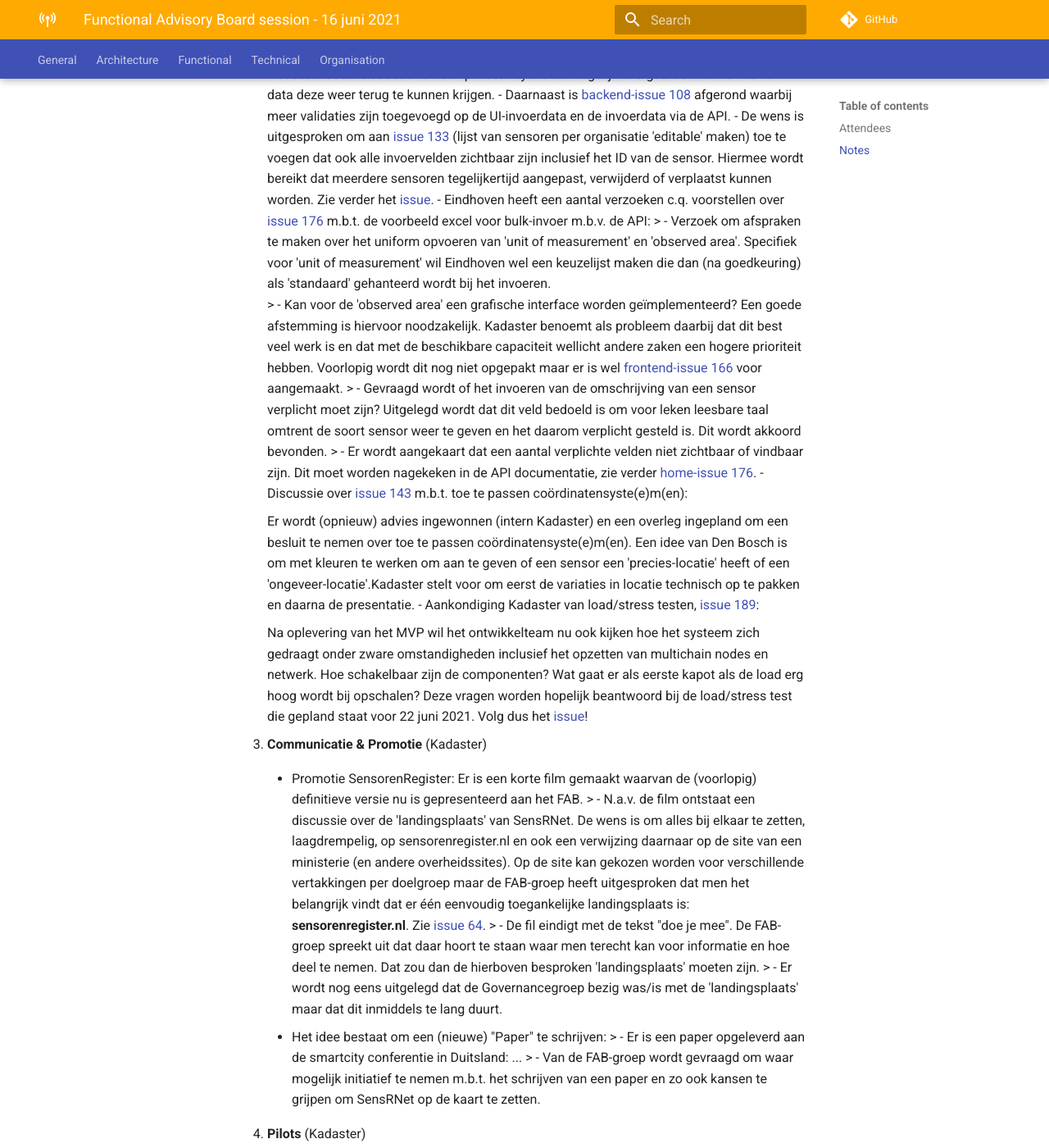
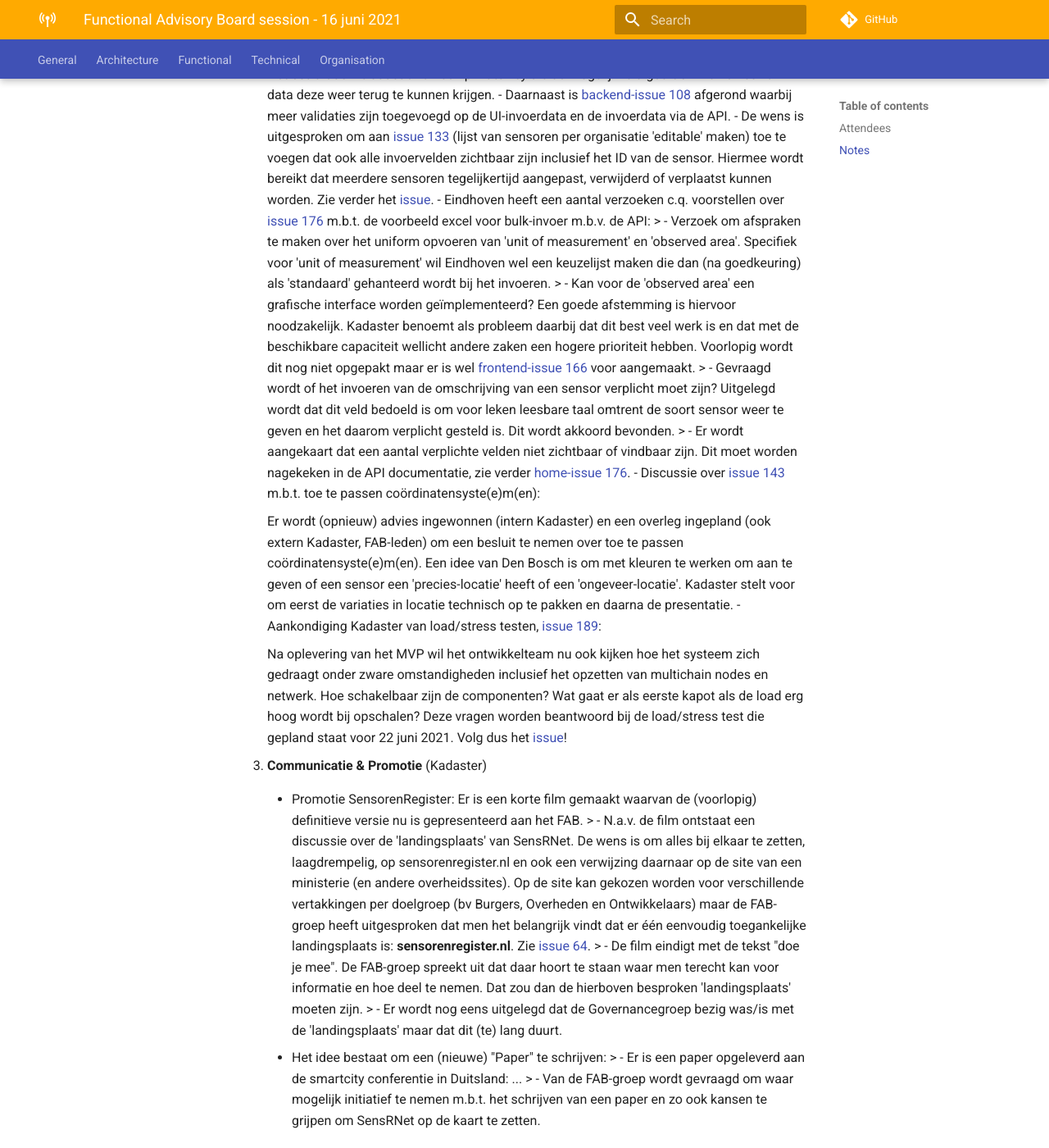
Before and after one commit to kadaster-labs/sensrnet-home, an MkDocs documentation site: the page built from docs/notes/2021-06-16-FAB-notes.md, in a window 1280 px wide and 1400 px high, scrolled down 844 px. Shown: the whole window at 82% size. Built offline with MkDocs 1.6.1 and Material for MkDocs 9.7.7, drawn with Linux system fonts in a browser that asks for light colours; comment, search, counter and statistics services are not loaded.

Commit message:
Update 2021-06-16-FAB-notes.md

```diff
--- a/docs/notes/2021-06-16-FAB-notes.md
+++ b/docs/notes/2021-06-16-FAB-notes.md
@@ -37,18 +37,18 @@
         > - Er wordt aangekaart dat een aantal verplichte velden niet zichtbaar of vindbaar zijn. Dit moet worden nagekeken in de API documentatie, zie verder [home-issue 176](https://github.com/kadaster-labs/sensrnet-home/issues/176).
      - Discussie over [issue 143](https://github.com/kadaster-labs/sensrnet-home/issues/143) m.b.t. toe te passen coördinatensyste(e)m(en):
 
-       Er wordt (opnieuw) advies ingewonnen (intern Kadaster) en een overleg ingepland om een besluit te nemen over toe te passen coördinatensyste(e)m(en). Een idee van Den Bosch is om met kleuren te werken om aan te geven of een sensor een 'precies-locatie' heeft of een 'ongeveer-locatie'.Kadaster stelt voor om eerst de variaties in locatie technisch op te pakken en daarna de presentatie.
+       Er wordt (opnieuw) advies ingewonnen (intern Kadaster) en een overleg ingepland (ook extern Kadaster, FAB-leden) om een besluit te nemen over toe te passen coördinatensyste(e)m(en). Een idee van Den Bosch is om met kleuren te werken om aan te geven of een sensor een 'precies-locatie' heeft of een 'ongeveer-locatie'. Kadaster stelt voor om eerst de variaties in locatie technisch op te pakken en daarna de presentatie.
      - Aankondiging Kadaster van load/stress testen, [issue 189](https://github.com/kadaster-labs/sensrnet-home/issues/189):
 
-       Na oplevering van het MVP wil het ontwikkelteam nu ook kijken hoe het systeem zich gedraagt onder zware omstandigheden inclusief het opzetten van multichain nodes en netwerk. Hoe schakelbaar zijn de componenten? Wat gaat er als eerste kapot als de load erg hoog wordt bij opschalen? Deze vragen worden hopelijk beantwoord bij de load/stress test die gepland staat voor 22 juni 2021. Volg dus het [issue](https://github.com/kadaster-labs/sensrnet-home/issues/189)!
+       Na oplevering van het MVP wil het ontwikkelteam nu ook kijken hoe het systeem zich gedraagt onder zware omstandigheden inclusief het opzetten van multichain nodes en netwerk. Hoe schakelbaar zijn de componenten? Wat gaat er als eerste kapot als de load erg hoog wordt bij opschalen? Deze vragen worden beantwoord bij de load/stress test die gepland staat voor 22 juni 2021. Volg dus het [issue](https://github.com/kadaster-labs/sensrnet-home/issues/189)!
 
 
 3. **Communicatie & Promotie** (Kadaster)
 
      - Promotie SensorenRegister: Er is een korte film gemaakt waarvan de (voorlopig) definitieve versie nu is gepresenteerd aan het FAB.
-        > - N.a.v. de film ontstaat een discussie over de 'landingsplaats' van SensRNet. De wens is om alles bij elkaar te zetten, laagdrempelig, op sensorenregister.nl en ook een verwijzing daarnaar op de site van een ministerie (en andere overheidssites). Op de site kan gekozen worden voor verschillende vertakkingen per doelgroep maar de FAB-groep heeft uitgesproken dat men het belangrijk vindt dat er één eenvoudig toegankelijke landingsplaats is: **sensorenregister.nl**. Zie [issue 64](https://github.com/kadaster-labs/sensrnet-home/issues/64).
-        > - De fil eindigt met de tekst "doe je mee". De FAB-groep spreekt uit dat daar hoort te staan waar men terecht kan voor informatie en hoe deel te nemen. Dat zou dan de hierboven besproken 'landingsplaats' moeten zijn.
-        > - Er wordt nog eens uitgelegd dat de Governancegroep bezig was/is met de 'landingsplaats' maar dat dit inmiddels te lang duurt.
+        > - N.a.v. de film ontstaat een discussie over de 'landingsplaats' van SensRNet. De wens is om alles bij elkaar te zetten, laagdrempelig, op sensorenregister.nl en ook een verwijzing daarnaar op de site van een ministerie (en andere overheidssites). Op de site kan gekozen worden voor verschillende vertakkingen per doelgroep (bv Burgers, Overheden en Ontwikkelaars) maar de FAB-groep heeft uitgesproken dat men het belangrijk vindt dat er één eenvoudig toegankelijke landingsplaats is: **sensorenregister.nl**. Zie [issue 64](https://github.com/kadaster-labs/sensrnet-home/issues/64).
+        > - De film eindigt met de tekst "doe je mee". De FAB-groep spreekt uit dat daar hoort te staan waar men terecht kan voor informatie en hoe deel te nemen. Dat zou dan de hierboven besproken 'landingsplaats' moeten zijn.
+        > - Er wordt nog eens uitgelegd dat de Governancegroep bezig was/is met de 'landingsplaats' maar dat dit (te) lang duurt.
 
      - Het idee bestaat om een (nieuwe) "Paper" te schrijven:
         > - Er is een paper opgeleverd aan de smartcity conferentie in Duitsland: ...
```
